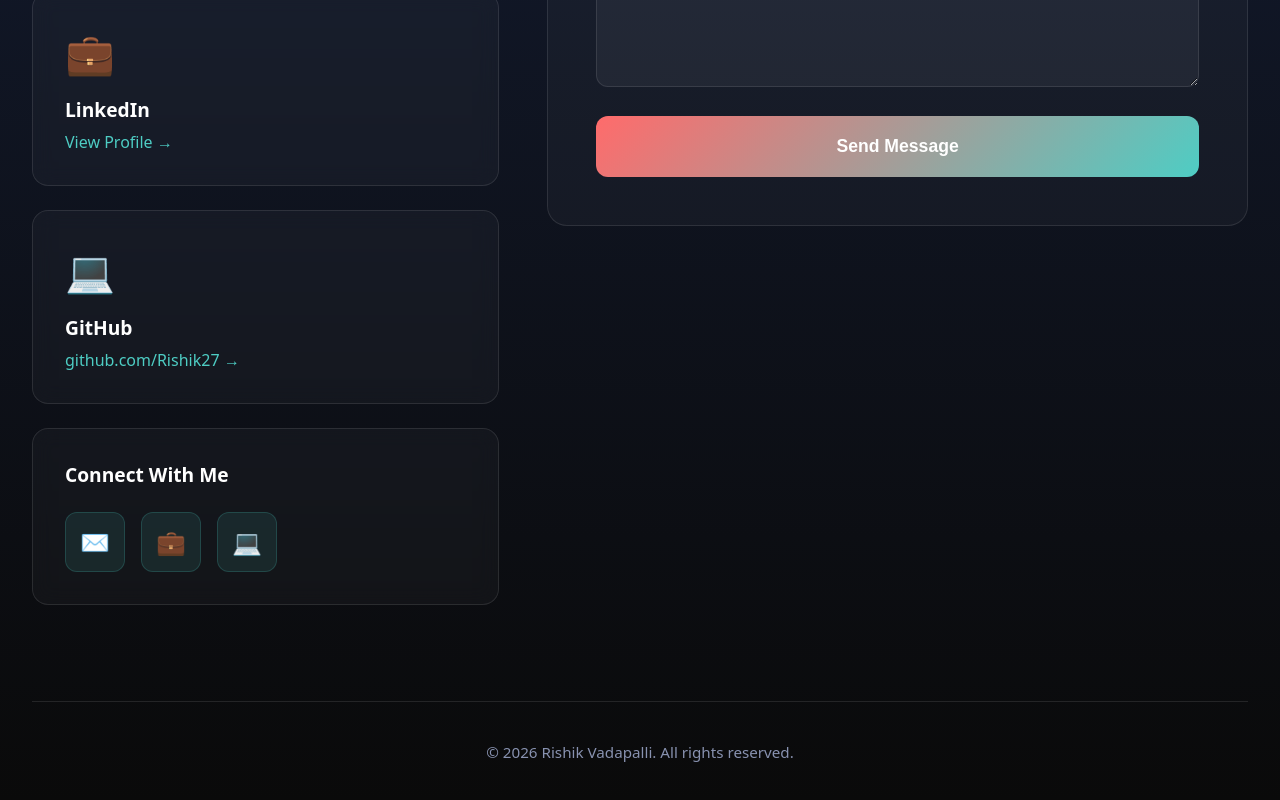
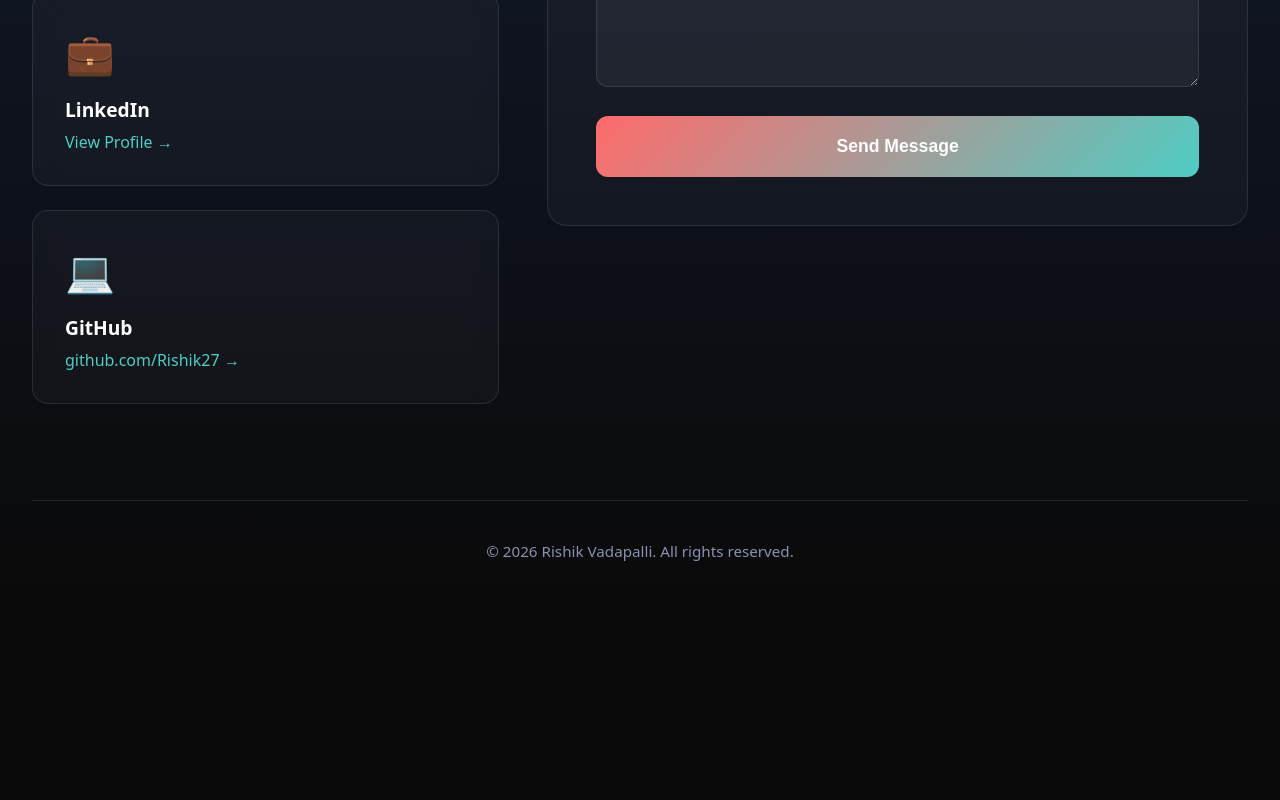
Before and after one commit to Rishik27/my-portfolio, a React (Vite) app: page / in a window 1280 px wide. Shown: the part 7621-8421 px from the top of the page. After the commit the page ends 8222 px from the top, so only its background shows below. Built offline with nearby package versions, Linux system fonts and the light colour scheme.

Commit message:
Updated Contact details

```diff
--- a/src/sections/Contact.jsx
+++ b/src/sections/Contact.jsx
@@ -72,7 +72,6 @@ const Contact = () => {
               <p className="info-company">S&P Global</p>
             </div>
 
-            {/* Email card - NO target="_blank" on mailto links */}
             <div className="info-card">
               <div className="info-icon">📧</div>
               <h3>Email</h3>
@@ -88,7 +87,7 @@ const Contact = () => {
               <div className="info-icon">💼</div>
               <h3>LinkedIn</h3>
               <a
-                href="https://www.linkedin.com/in/rishikvadapalli-9232b3198"
+                href="https://linkedin.com/in/rishikvadapalli-9232b3198"
                 target="_blank"
                 rel="noopener noreferrer"
                 className="info-link"
@@ -110,43 +109,6 @@ const Contact = () => {
               </a>
             </div>
 
-            <div className="social-links">
-              <h3>Connect With Me</h3>
-              <div className="social-icons">
-
-                {/* Email icon - NO target="_blank" */}
-                <a
-                  href="mailto:rishik@itjobworks.com"
-                  className="social-icon"
-                  title="Email"
-                >
-                  <span>✉️</span>
-                </a>
-
-                {/* LinkedIn */}
-                <a
-                  href="https://www.linkedin.com/in/rishikvadapalli-9232b3198"
-                  target="_blank"
-                  rel="noopener noreferrer"
-                  className="social-icon"
-                  title="LinkedIn"
-                >
-                  <span>💼</span>
-                </a>
-
-                {/* GitHub */}
-                <a
-                  href="https://github.com/Rishik27"
-                  target="_blank"
-                  rel="noopener noreferrer"
-                  className="social-icon"
-                  title="GitHub"
-                >
-                  <span>💻</span>
-                </a>
-
-              </div>
-            </div>
           </div>
 
           <div className="contact-form-wrapper">
```
Also changed, not shown: src/sections/Navigation.css (+4 -4 lines).
